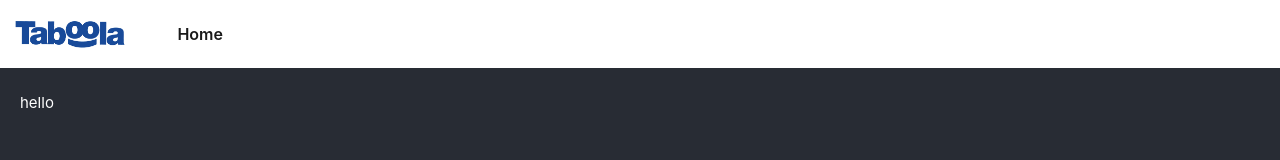
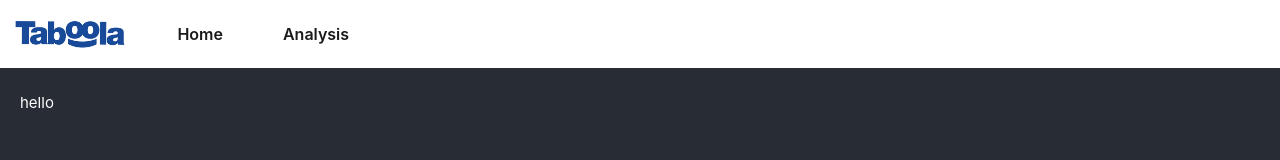
Before and after one commit to mrkutly/taboola-ihp-dashboard, a Next.js app: page / in a window 1280 px wide. Shown: the top 160 px of the page. Built offline with nearby package versions, Linux system fonts and the light colour scheme.

Commit message:
remove .next folder

```diff
--- a/components/Header.tsx
+++ b/components/Header.tsx
@@ -7,13 +7,16 @@ const Header: React.FunctionComponent = () => (
 		<Link href="/">
 			<a>Home</a>
 		</Link>
+		<Link href="/analysis">
+			<a>Analysis</a>
+		</Link>
 	</HeaderStyles>
 );
 
 const HeaderStyles = styled.header`
 	display: flex;
 	background: white;
-	color: ${(props): string => props.theme.colors.secondary};
+	color: ${(props: SCProps): string => props.theme.colors.secondary};
 	padding: 1vh 1vw;
 	align-items: center;
 
@@ -29,11 +32,11 @@ const HeaderStyles = styled.header`
 		background: none;
 		border: 0;
 		cursor: pointer;
-		color: ${(props): string => props.theme.colors.black};
+		color: ${(props: SCProps): string => props.theme.colors.black};
 
 		&:hover,
 		&:focus {
-			color: ${(props): string => props.theme.colors.secondary};
+			color: ${(props: SCProps): string => props.theme.colors.secondary};
 			outline: none;
 		}
 	}
```
Also changed, not shown: 1 other file (tests, documents, lock files or other folders).
